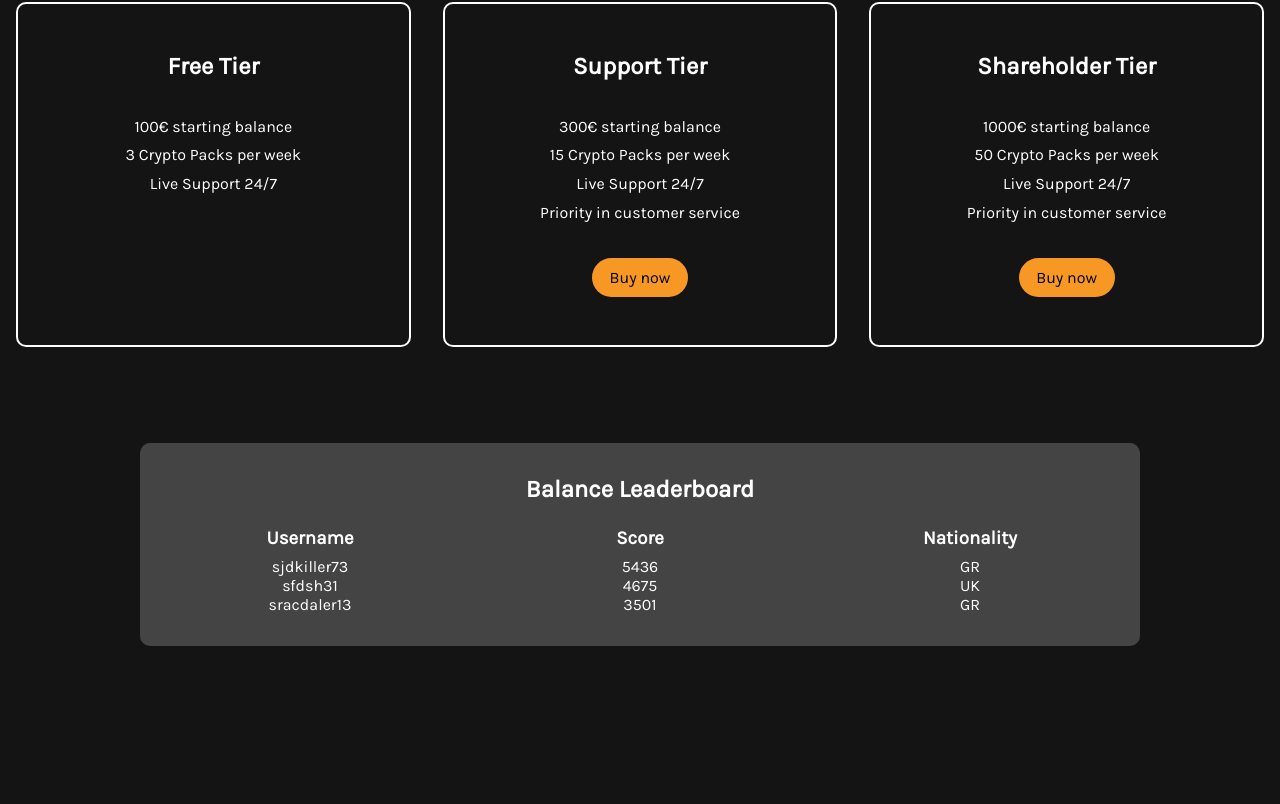
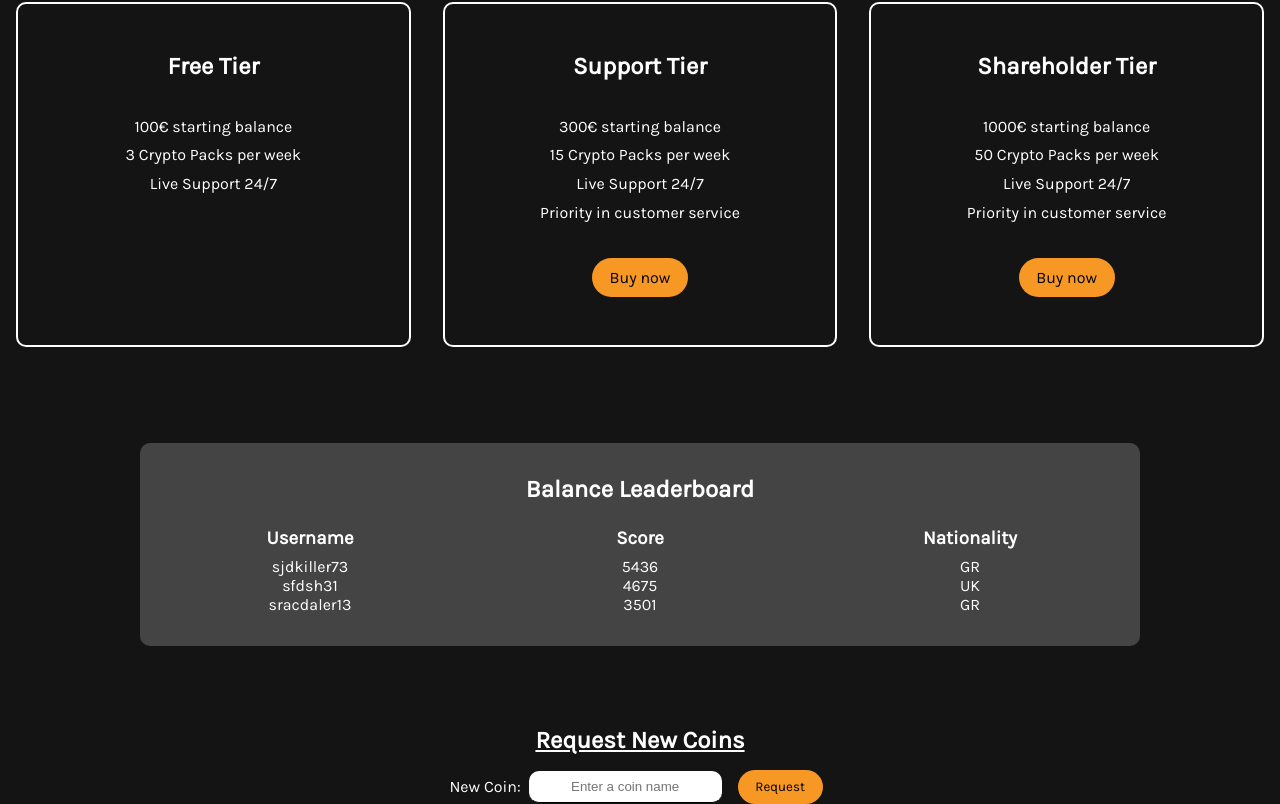
Before and after one commit to HRSArgyropoulos/CryptoCoins-React-App, a React (Create React App) app: page / in a window 1280 px wide. Shown: the part 1335-2139 px from the top of the page. Before the commit the page ends 1997 px from the top, so only its background shows below. Built offline with nearby package versions, Linux system fonts and the light colour scheme; no server answers.

Commit message:
Request Coins component using setState hook

```diff
--- a/src/App.js
+++ b/src/App.js
@@ -5,6 +5,7 @@ import PackStore from './components/PackStore';
 import Packages from './components/Packages';
 import Leaderboard from './components/Leaderboard';
 import Navigation from './components/Navigation';
+import AddCoinsRequest from './components/AddCoinsRequest';
 
 function App() {
   return (
@@ -16,6 +17,7 @@ function App() {
       <PackStore />
       <Packages />
       <Leaderboard />
+      <AddCoinsRequest />
     </div>
   );
 }
--- /dev/null
+++ b/src/components/AddCoinsRequest.js
@@ -0,0 +1,57 @@
+import React, { useState } from 'react';
+import RequestedCoinsList from './RequestedCoinsList';
+
+const AddCoinsRequest = () => {
+  const [coins, setCoins] = useState([]);
+  const [coinRequest, setCoinRequest] = useState('');
+
+  const handleChange = (e) => {
+    setCoinRequest(e.target.value);
+  };
+
+  const handleSumbmit = (e) => {
+    // push coin to list of coins
+    setCoins([...coins, coinRequest]);
+    // set coin input value to default
+    setCoinRequest('');
+    e.preventDefault();
+  };
+
+  return (
+    <>
+      <h2
+        style={{
+          textDecoration: 'underline',
+          textAlign: 'center',
+          margin: '1rem 0',
+        }}
+      >
+        Request New Coins
+      </h2>
+      <form
+        id="addCoins"
+        name="addCoins"
+        className="request-coins-form"
+      >
+        <label>
+          New Coin:
+          <input
+            type="text"
+            value={coinRequest}
+            onChange={handleChange}
+            placeholder="Enter a coin name"
+          ></input>
+          <button type="submit" onClick={handleSumbmit}>
+            Request
+          </button>
+        </label>
+      </form>
+      {/* conditional rendering if coins array is not empty render element */}
+      {coins.length > 0 && (
+        <RequestedCoinsList coins={coins} />
+      )}
+    </>
+  );
+};
+
+export default AddCoinsRequest;
--- /dev/null
+++ b/src/components/RequestedCoinsList.js
@@ -0,0 +1,30 @@
+import React from 'react';
+
+const RequestedCoinsList = (props) => {
+  return (
+    <div
+      style={{
+        display: 'flex',
+        alignItems: 'center',
+        justifyContent: 'center',
+      }}
+    >
+      <small>You have requested the following coins:</small>
+      <ul className="requested-coins-list">
+        {props.coins.map((coin, index) => (
+          <li
+            key={coin + index}
+            style={{
+              margin: '0 1rem',
+              display: 'inline-block',
+            }}
+          >
+            {index + 1}. {coin}
+          </li>
+        ))}
+      </ul>
+    </div>
+  );
+};
+
+export default RequestedCoinsList;
--- a/src/index.css
+++ b/src/index.css
@@ -1,8 +1,8 @@
 :root {
   --dark: #141414;
   --blue: rgb(98, 181, 248);
-  --sunglow: #FDCA40;
-  --orange: #F79824;
+  --sunglow: #fdca40;
+  --orange: #f79824;
   --light-grey: rgb(68, 68, 68);
   --radius: 10px;
 }
@@ -13,7 +13,8 @@
   box-sizing: border-box;
 }
 
-body,button {
+body,
+button {
   font-family: 'Karla', sans-serif;
   background-color: var(--dark);
 }
@@ -42,7 +43,7 @@ ul {
 
 .prices-container {
   max-width: 1200px;
-  margin:0 auto;
+  margin: 0 auto;
   display: flex;
   justify-content: space-around;
   flex-wrap: wrap;
@@ -127,7 +128,7 @@ input::placeholder {
   position: absolute;
   top: 50%;
   left: 50%;
-  transform: translate(-50%,-50%);
+  transform: translate(-50%, -50%);
 }
 
 /* PACKAGES */
@@ -155,13 +156,11 @@ input::placeholder {
   margin-bottom: 2rem;
 }
 
-
 .pkg {
   display: grid;
-  grid-template-columns: repeat(3,1fr);
+  grid-template-columns: repeat(3, 1fr);
   grid-template-rows: auto;
-  grid-template-areas:
-    "free support shareholder";
+  grid-template-areas: 'free support shareholder';
 }
 
 .pkg > div {
@@ -193,9 +192,9 @@ input::placeholder {
   .pkg {
     grid-template-columns: 1fr;
     grid-template-areas:
-    "free"
-    "support"
-    "shareholder";
+      'free'
+      'support'
+      'shareholder';
   }
 }
 
@@ -209,7 +208,7 @@ input::placeholder {
   text-align: center;
   border-radius: var(--radius);
   background-color: var(--light-grey);
-  margin-bottom: 1rem;
+  margin-bottom: 5rem;
 }
 
 .leaderboard h2 {
@@ -225,3 +224,21 @@ input::placeholder {
   display: inline-block;
   width: 33%;
 }
+
+/* Request Coins */
+.request-coins-form {
+  display: flex;
+  justify-content: center;
+}
+
+.request-coins-form label > * {
+  margin: 0 0.5rem;
+}
+
+.request-coins-form input {
+  border-radius: var(--radius);
+}
+
+.requested-coins-list {
+  text-align: center;
+}
```
